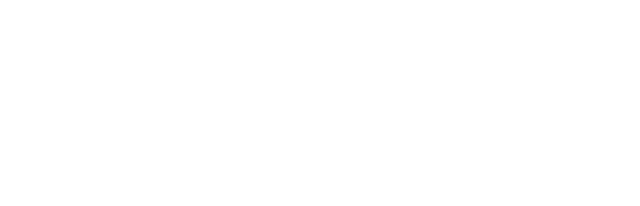
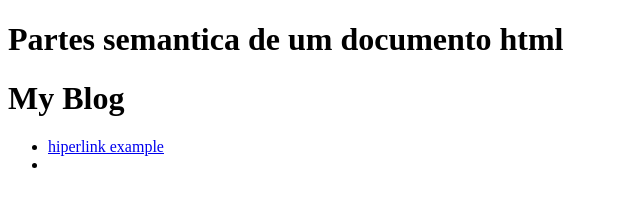
Before and after one commit to felixvelotton/learnings, a plain HTML site: page htmlCssJavascriptCourse/lesson_2/index.html in a window 1280 px wide. Shown: the whole page, without its empty margins (0-640 px from the left). Drawn offline with Linux system fonts and the light colour scheme.

Commit message:
modifying lesson2

```diff
--- a/htmlCssJavascriptCourse/lesson_2/index.html
+++ b/htmlCssJavascriptCourse/lesson_2/index.html
@@ -1,11 +1,24 @@
 <!DOCTYPE html>
-<html lang="en">
+<html lang="pt-br">
 <head>
     <meta charset="UTF-8">
     <meta name="viewport" content="width=device-width, initial-scale=1.0">
     <title>Document</title>
 </head>
 <body>
-
+    <h1>Partes semantica de um documento html</h1>
+    <!-- tags como <header>, <footer>,<nav>,<section>,<article>,<aside> -->
 </body>
+<!-- uso do header: Cabeçalho da página ou de uma seção. -->
+ <!-- uso do nav: Bloco de navegação com links-->
+  <!-- a tag <a href=“...”> ... </a> serve como hiperlink -->
+ <header>
+    <h1>My Blog</h1>
+    <nav>
+        <ul>
+            <li><a href=“#”>hiperlink example</a></li>
+            <li><a href=""></a></li>
+        </ul>
+    </nav>
+ </header>
 </html>
```
